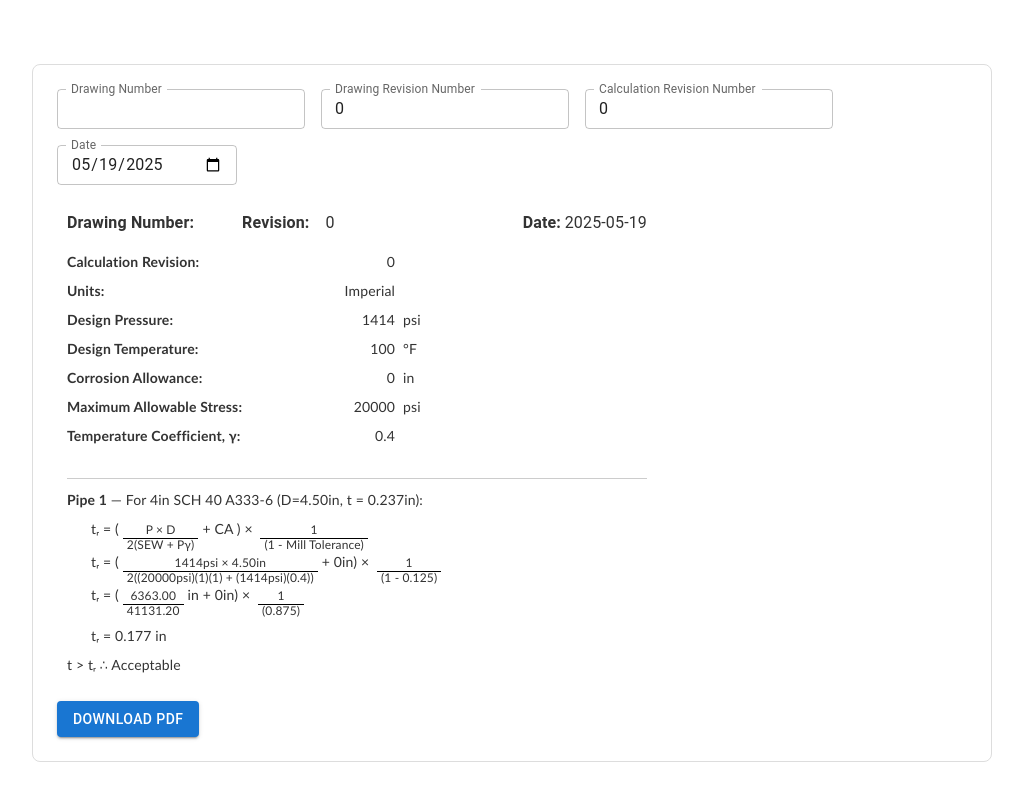
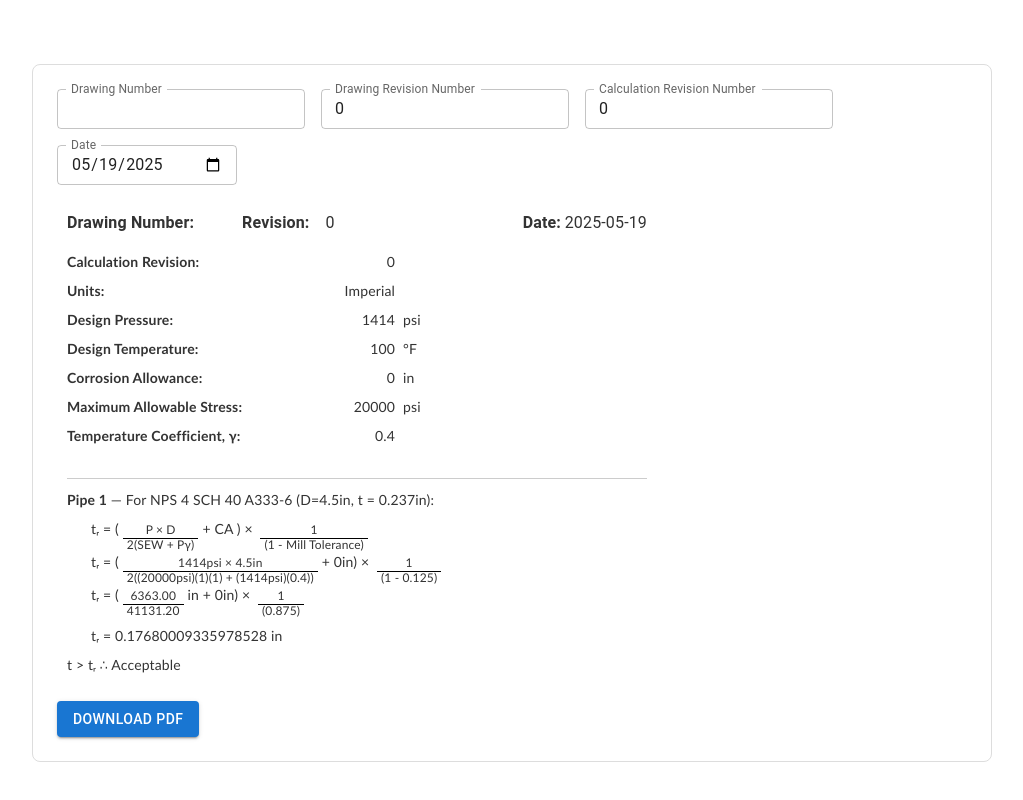
Before and after one commit to snTrinh/sus-piping-calc, a Next.js app: page / in a window 1280 px wide. Shown: the part 828-1628 px from the top of the page, without its empty margins (248-1271 px from the left). Built offline with nearby package versions, Linux system fonts and the light colour scheme.

Commit message:
Changing the sidebar to display accordingly

```diff
--- a/src/app/layout.tsx
+++ b/src/app/layout.tsx
@@ -1,24 +1,14 @@
+"use client";
+
 import "./globals.css";
 import { Inter } from "next/font/google";
 import Sidebar from "../components/Sidebar";
 import {
-  AppBar,
-  Toolbar,
-  IconButton,
-  Typography,
   Box,
-  Menu,
-  MenuItem,
 } from "@mui/material";
-import SettingsIcon from "@mui/icons-material/Settings";
-import ThemeContextProvider, { useThemeMode } from "./ThemeContext";
+import ThemeContextProvider from "./ThemeContext";
 
 const inter = Inter({ subsets: ["latin"] });
-
-export const metadata = {
-  title: "Sus Calcs",
-  description: "Pipe Thickness Tool",
-};
 
 export default function RootLayout({
   children,
@@ -29,10 +19,7 @@ export default function RootLayout({
     <html lang="en">
       <body className={inter.className} style={{ display: "flex" }}>
         <ThemeContextProvider>
-          {/* Sidebar */}
           <Sidebar />
-
-          {/* Main Content Area */}
           <Box
             sx={{
               flexGrow: 1,
@@ -41,10 +28,8 @@ export default function RootLayout({
               minHeight: "100vh",
             }}
           >
-
-            {/* Page Content */}
             <Box component="main" sx={{ flexGrow: 1, padding: 2 }}>
-              <div className="flex min-h-screen">{children}</div>
+              {children}
             </Box>
           </Box>
         </ThemeContextProvider>
--- a/src/components/Sidebar.tsx
+++ b/src/components/Sidebar.tsx
@@ -1,5 +1,7 @@
 "use client";
 
+import { useState } from "react";
+import { useRouter } from "next/navigation";
 import {
   Drawer,
   List,
@@ -19,8 +21,6 @@ import ChevronLeftIcon from "@mui/icons-material/ChevronLeft";
 import AssessmentIcon from "@mui/icons-material/Assessment";
 import ContactMailIcon from "@mui/icons-material/ContactMail";
 import WaterDropIcon from "@mui/icons-material/WaterDrop";
-import Link from "next/link";
-import { useState } from "react";
 
 const drawerWidth = 240;
 const collapsedWidth = 72;
@@ -28,10 +28,9 @@ const collapsedWidth = 72;
 export default function Sidebar() {
   const [open, setOpen] = useState(true);
   const theme = useTheme();
+  const router = useRouter();
 
-  const toggleDrawer = () => {
-    setOpen(!open);
-  };
+  const toggleDrawer = () => setOpen(!open);
 
   const navItems = [
     { label: "B31.3 Calculator", icon: <CalculateIcon />, href: "/" },
@@ -44,7 +43,6 @@ export default function Sidebar() {
   return (
     <Drawer
       variant="permanent"
-      open={open}
       sx={{
         width: open ? drawerWidth : collapsedWidth,
         flexShrink: 0,
@@ -61,6 +59,7 @@ export default function Sidebar() {
           backgroundColor: theme.palette.background.paper,
         },
       }}
+      open={open}
     >
       <Toolbar
         sx={{
@@ -77,9 +76,8 @@ export default function Sidebar() {
       <List>
         {navItems.map(({ label, icon, href }) => (
           <ListItem key={label} disablePadding sx={{ display: "block" }}>
-            <Link href={href} passHref legacyBehavior>
             <ListItemButton
-                component="a"
+              onClick={() => router.push(href)}
               sx={{
                 display: "flex",
                 justifyContent: open ? "initial" : "center",
@@ -93,6 +91,10 @@ export default function Sidebar() {
                 "&:hover": {
                   backgroundColor: theme.palette.action.hover,
                 },
+                cursor: "pointer",
+                color: "inherit",       // ensure inherits text color
+                textDecoration: "none", // no underline
+                fontFamily: "Roboto, Arial, sans-serif", // or your preferred font
               }}
             >
               <ListItemIcon
@@ -107,7 +109,6 @@ export default function Sidebar() {
               </ListItemIcon>
               {open && <ListItemText primary={label} sx={{ opacity: 1 }} />}
             </ListItemButton>
-            </Link>
           </ListItem>
         ))}
       </List>
--- a/src/components/b31_3/B31_3Calculator.tsx
+++ b/src/components/b31_3/B31_3Calculator.tsx
@@ -20,6 +20,7 @@ import {
   convertDesignInputs,
   npsToMmMap,
   PipeSchedule,
+  unitConversions,
 } from "@/utils/unitConversions";
 import FormulaDisplay from "./FormulaDisplay";
 import DesignInputs from "./DesignInputs";
@@ -79,15 +80,23 @@ export default function B31_3Calculator() {
       prev.map((pipe) => {
         const targetNps =
           units === Units.Metric ? npsToMmMap[pipe.nps] : pipe.nps;
-        const outerDiameter =
+
+        let outerDiameter =
           pipeData[units]?.columns?.find((col) => col.NPS === targetNps)?.OD ||
           0;
-        const numerator = pressure * outerDiameter;
+
+        const conversion = unitConversions.length[units];
+        const outerDiameterInches = conversion.from(outerDiameter);
+        const corrosionAllowanceInches = unitConversions.length[units].from(
+          corrosionAllowance
+        );
+
+        const numerator = pressure * outerDiameterInches;
         const denominator =
           2 * ((allowableStress ?? 0) * e * w + pressure * gamma);
         const tRequired =
           denominator !== 0
-            ? (numerator / denominator + corrosionAllowance) *
+            ? (numerator / denominator + corrosionAllowanceInches) *
               (1 / (1 - millTol))
             : 0;
 
@@ -95,6 +104,7 @@ export default function B31_3Calculator() {
       })
     );
   }, [pressure, allowableStress, e, w, gamma, corrosionAllowance, units]);
+
 
   const handleUnitsChange = (
     event: React.MouseEvent<HTMLElement>,
--- a/src/components/b31_3/FormulaDisplay.tsx
+++ b/src/components/b31_3/FormulaDisplay.tsx
@@ -23,6 +23,7 @@ export default function FormulaDisplay() {
 
       {/* Formula */}
       <Typography
+        component="div"
         variant="body2"
         color="text.secondary"
         sx={{
@@ -33,7 +34,11 @@ export default function FormulaDisplay() {
           fontSize: { xs: "0.8rem", sm: "0.875rem" },
         }}
       >
-        <Typography variant="body2" component="span" sx={{ whiteSpace: "nowrap" }}>
+        <Typography
+          variant="body2"
+          component="span"
+          sx={{ whiteSpace: "nowrap" }}
+        >
           tᵣ = (
         </Typography>
 
@@ -73,12 +78,20 @@ export default function FormulaDisplay() {
         </Box>
 
         {/* CA */}
-        <Typography variant="body2" component="span" sx={{ whiteSpace: "nowrap" }}>
+        <Typography
+          variant="body2"
+          component="span"
+          sx={{ whiteSpace: "nowrap" }}
+        >
           + CA )
         </Typography>
 
         {/* Multiplier "x" */}
-        <Typography variant="body2" component="span" sx={{ whiteSpace: "nowrap" }}>
+        <Typography
+          variant="body2"
+          component="span"
+          sx={{ whiteSpace: "nowrap" }}
+        >
           ×
         </Typography>
 
--- a/src/components/b31_3/PipeCard.tsx
+++ b/src/components/b31_3/PipeCard.tsx
@@ -43,7 +43,7 @@ export default function PipeCard({
   const thicknessConversion = unitConversions.length[units];
   const unitLabel = thicknessConversion.unit;
 
-  const displayedTRequired = thicknessConversion.to(pipe.tRequired);
+  const displayedTRequired = unitConversions.length[units].to(pipe.tRequired);
   const displayedScheduleThickness = thicknessConversion.to(rawThickness);
 
   const targetNps = units === Units.Metric ? npsToMmMap[pipe.nps] : pipe.nps;
--- a/src/components/b31_3/pdfExport/PdfPipeOutputs.tsx
+++ b/src/components/b31_3/pdfExport/PdfPipeOutputs.tsx
@@ -1,8 +1,8 @@
 import React from "react";
-import { DesignParameters } from "@/types/units";
+import { DesignParameters, Units } from "@/types/units";
 import pipeDimensions from "@/utils/transformed_pipeData.json";
-import { unitConversions } from "@/utils/unitConversions";
-
+import { npsToMmMap, unitConversions } from "@/utils/unitConversions";
+import pipeData from "@/utils/pipeData.json";
 type Pipe = {
   od: string;
   nps: string;
@@ -64,10 +64,13 @@ const PdfPipeOutputs: React.FC<PdfPipeOutputsProps> = ({
         const thicknessConversion = unitConversions.length[units];
 
         const displayedScheduleThickness = thicknessConversion.to(rawThickness);
+        const targetNps =
+          units === Units.Metric ? npsToMmMap[pipe.nps] : pipe.nps;
+        const outerDiameter =
+          pipeData[units]?.columns?.find((col) => col.NPS === targetNps)?.OD ||
+          0;
 
-        const numerator =
-          pressure *
-          unitConversions.length[designParams.units].to(Number(pipe.od));
+        const numerator = pressure * outerDiameter;
         const denominator =
           2 * (allowableStress * (e ?? 1) * (w ?? 1) + pressure * (gamma ?? 1));
         return (
@@ -80,14 +83,11 @@ const PdfPipeOutputs: React.FC<PdfPipeOutputsProps> = ({
             }}
           >
             <div style={valueStyle}>
-              <strong>Pipe {index + 1}</strong> — For {pipe.nps}
-              {unitConversions.length[designParams.units].unit} SCH{" "}
+              <strong>Pipe {index + 1}</strong> — For NPS {pipe.nps} SCH{" "}
               {pipe.schedule} {material} (D=
-              {unitConversions.length[designParams.units]
-                .to(Number(pipe.od))
-                .toFixed(2)}
+              {outerDiameter}
               {unitConversions.length[designParams.units].unit}, t ={" "}
-              {displayedScheduleThickness}
+              {displayedScheduleThickness.toFixed(3)}
               {unitConversions.length[designParams.units].unit}):
             </div>
 
@@ -112,9 +112,7 @@ const PdfPipeOutputs: React.FC<PdfPipeOutputsProps> = ({
                   <span style={numeratorStyle}>
                     {pressure}
                     {unitConversions.pressure[designParams.units].unit} ×{" "}
-                    {unitConversions.length[designParams.units]
-                      .to(Number(pipe.od))
-                      .toFixed(2)}
+                    {outerDiameter}
                     {unitConversions.length[designParams.units].unit}
                   </span>
                   <span style={denominatorStyle}>
@@ -158,10 +156,7 @@ const PdfPipeOutputs: React.FC<PdfPipeOutputsProps> = ({
             <div style={{ marginTop: 8, marginLeft: 24 }}>
               <div>
                 <span>
-                  tᵣ ={" "}
-                  {unitConversions.length[designParams.units]
-                    .to(pipe.tRequired)
-                    .toFixed(3)}{" "}
+                  tᵣ = {numerator / denominator * 1/ millTolDenominator}{" "}
                   {unitConversions.length[designParams.units].unit}
                 </span>
               </div>
```
Lines whose indentation alone changed are shown as unchanged.
